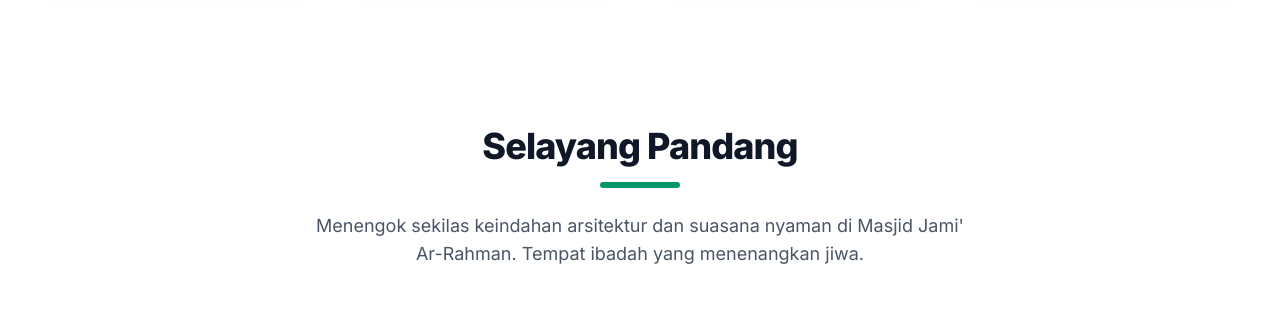
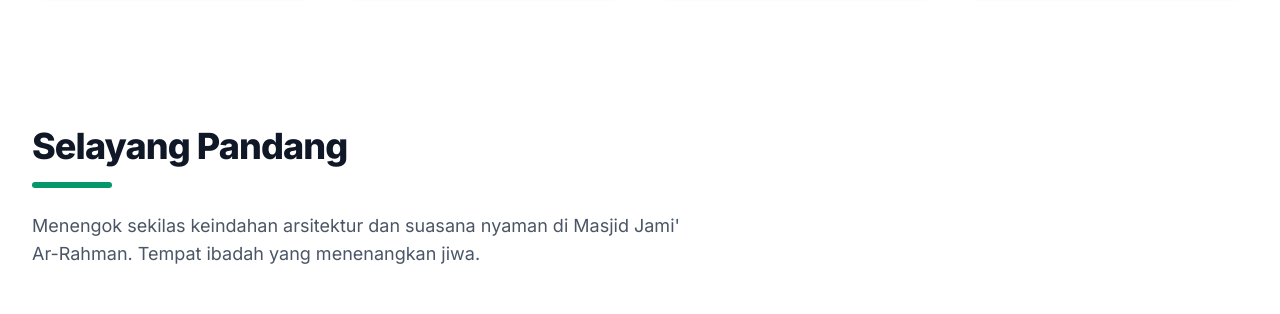
Before and after one commit to ikatanremajamasjidarrahman23-arch/Web-Masjid-Ar-Rahman, a Next.js app: page / in a window 1280 px wide. Shown: the part 1065-1379 px from the top of the page. Built offline with nearby package versions, Linux system fonts and the light colour scheme; no server answers; the database is empty; grey boxes are pictures that could not be loaded; a web font is replaced by a local one.

Commit message:
style: left align Selayang Pandang header for consistency

```diff
--- a/src/components/SelayangPandang.tsx
+++ b/src/components/SelayangPandang.tsx
@@ -44,14 +44,16 @@ export default function SelayangPandang({ photos: dbPhotos, title, description }
   return (
     <section className="py-20 bg-white">
       <div className="max-w-7xl mx-auto px-4 sm:px-6 lg:px-8">
-        <div className="text-center mb-12">
-          <h2 className="text-3xl md:text-4xl font-extrabold text-gray-900 tracking-tight mb-4">
-            {title || "Selayang Pandang"}
-          </h2>
-          <div className="w-20 h-1.5 bg-primary-600 rounded-full mx-auto mb-6"></div>
-          <p className="text-lg text-gray-600 max-w-2xl mx-auto">
-            {description || "Menengok sekilas keindahan arsitektur dan suasana nyaman di Masjid Jami' Ar-Rahman. Tempat ibadah yang menenangkan jiwa."}
-          </p>
+        <div className="flex flex-col md:flex-row md:items-end justify-between gap-6 mb-12">
+          <div className="text-left">
+            <h2 className="text-3xl md:text-4xl font-extrabold text-gray-900 tracking-tight mb-4">
+              {title || "Selayang Pandang"}
+            </h2>
+            <div className="w-20 h-1.5 bg-primary-600 rounded-full mb-6"></div>
+            <p className="text-lg text-gray-600 max-w-2xl">
+              {description || "Menengok sekilas keindahan arsitektur dan suasana nyaman di Masjid Jami' Ar-Rahman. Tempat ibadah yang menenangkan jiwa."}
+            </p>
+          </div>
         </div>
 
         <div className="grid grid-cols-2 md:grid-cols-3 gap-4 md:gap-6 auto-rows-[150px] md:auto-rows-[200px]">
```
